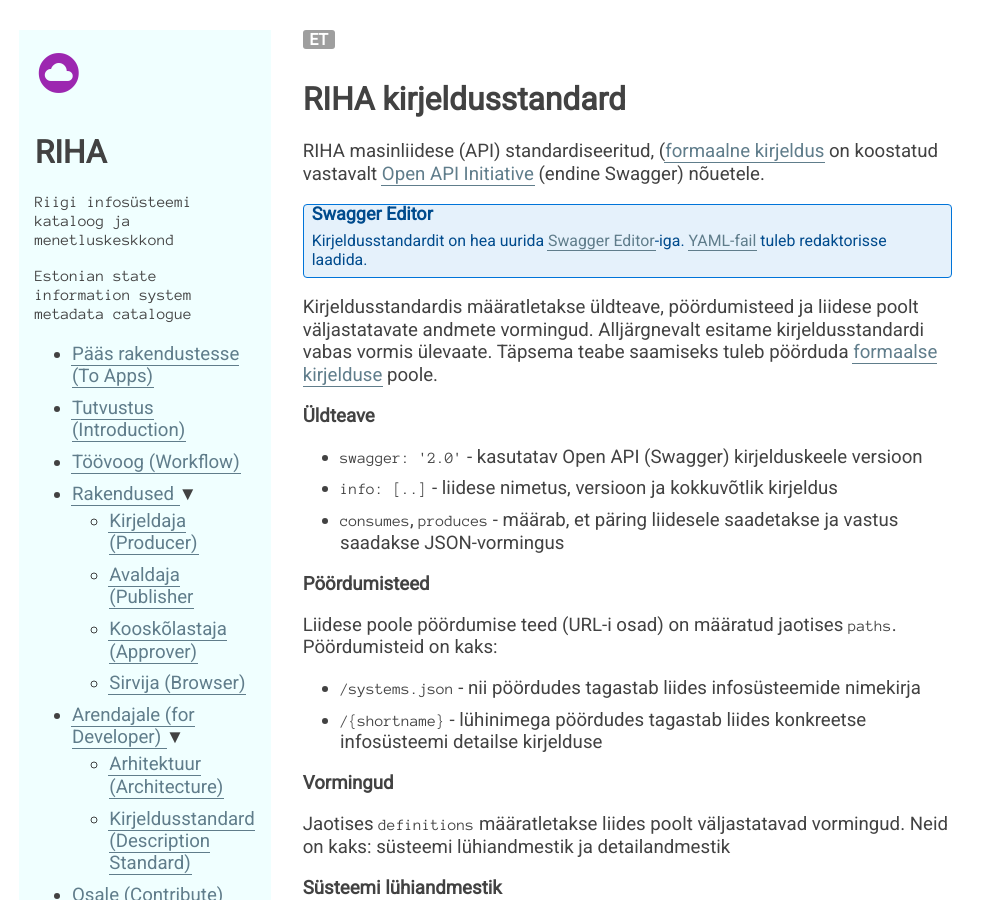
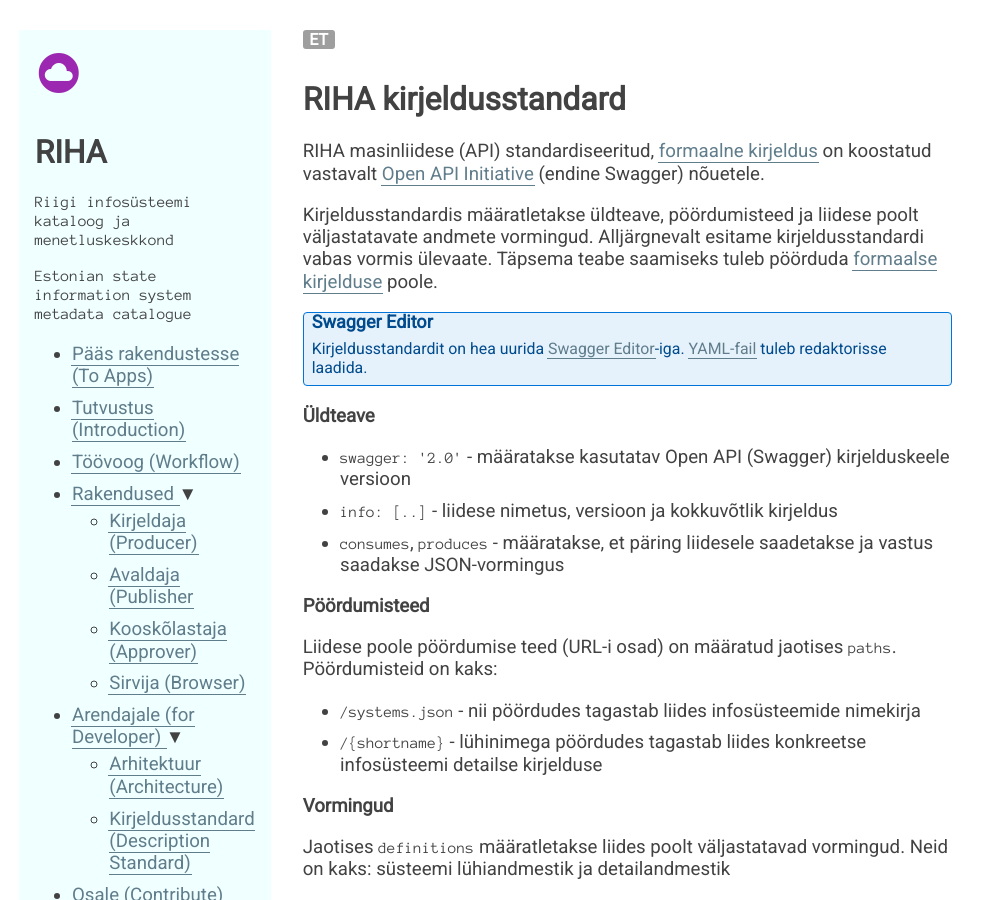
Before and after one commit to e-gov/RIHA-Index, a Jekyll site: the page built from Kirjeldusstandard.md, in a window 1280 px wide and 900 px high. Shown: the whole window, without its empty margins (0-996 px from the left). Built offline with Jekyll 4.4.1, drawn with Linux system fonts in a browser that asks for light colours; part of the change alters nothing that is shown; some of the changed text lies outside the part shown.

Commit message:
Lisandus

```diff
--- a/Kirjeldusstandard.md
+++ b/Kirjeldusstandard.md
@@ -9,7 +9,9 @@ permalink: Kirjeldusstandard
 
 # RIHA kirjeldusstandard
 
-RIHA masinliidese (API) standardiseeritud, ([formaalne kirjeldus](https://github.com/e-gov/RIHA-API/blob/master/RIHA-API.yaml) on koostatud vastavalt [Open API Initiative](https://www.openapis.org/) (endine Swagger) nõuetele.
+RIHA masinliidese (API) standardiseeritud, [formaalne kirjeldus](https://github.com/e-gov/RIHA-API/blob/master/RIHA-API.yaml) on koostatud vastavalt [Open API Initiative](https://www.openapis.org/) (endine Swagger) nõuetele.
+
+Kirjeldusstandardis määratletakse üldteave, pöördumisteed ja liidese poolt väljastatavate andmete vormingud. Alljärgnevalt esitame kirjeldusstandardi vabas vormis ülevaate. Täpsema teabe saamiseks tuleb pöörduda [formaalse kirjelduse](https://github.com/e-gov/RIHA-API/blob/master/RIHA-API.yaml) poole.
 
 <div class='block__note'>
   <p class='block__note--heading'>Swagger Editor</p>
@@ -18,13 +20,11 @@ RIHA masinliidese (API) standardiseeritud, ([formaalne kirjeldus](https://github
   </p>
 </div>
 
-Kirjeldusstandardis määratletakse üldteave, pöördumisteed ja liidese poolt väljastatavate andmete vormingud. Alljärgnevalt esitame kirjeldusstandardi vabas vormis ülevaate. Täpsema teabe saamiseks tuleb pöörduda [formaalse kirjelduse](https://github.com/e-gov/RIHA-API/blob/master/RIHA-API.yaml) poole.
-
 ## Üldteave
 
-- `swagger: '2.0'` - kasutatav Open API (Swagger) kirjelduskeele versioon
+- `swagger: '2.0'` - määratakse kasutatav Open API (Swagger) kirjelduskeele versioon
 - `info: [..]` - liidese nimetus, versioon ja kokkuvõtlik kirjeldus
-- `consumes`, `produces` - määrab, et päring liidesele saadetakse ja vastus saadakse JSON-vormingus
+- `consumes`, `produces` - määratakse, et päring liidesele saadetakse ja vastus saadakse JSON-vormingus
 
 ## Pöördumisteed
 
@@ -59,7 +59,7 @@ Jaotises `definitions` määratletakse liides poolt väljastatavad vormingud. Ne
 
 ## Süsteemi detailandmestik
 
-- `detailed system` - Süsteemi detailandmestik.
+- `detailed_system` - Süsteemi detailandmestik.
   - `shortname` - (KOHUSTUSLIK) Süsteemi lühinimi
   - `description_timestamp` - (KOHUSTUSLIK) Kirje viimase muutmise aeg
   - `payload` - Spetsifitseerimata struktuuriga masinloetav informatsioon süsteemi kohta
@@ -67,4 +67,6 @@ Jaotises `definitions` määratletakse liides poolt väljastatavad vormingud. Ne
 
 {% include EN.html %}
 
+# RIHA Description Standard
+
 [Formal description](https://github.com/e-gov/RIHA-API/blob/master/RIHA-API.yaml) follows [Open API Initiative](https://www.openapis.org/) (former Swagger) requirements.
```
